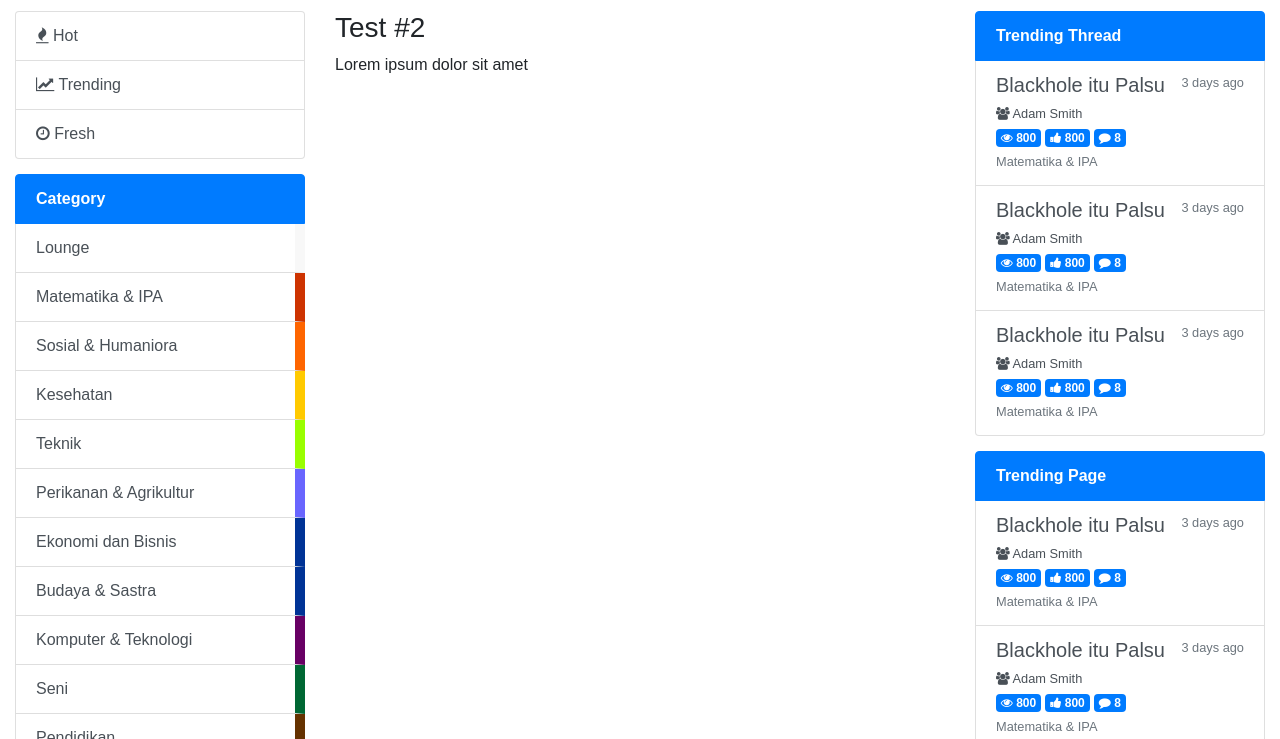
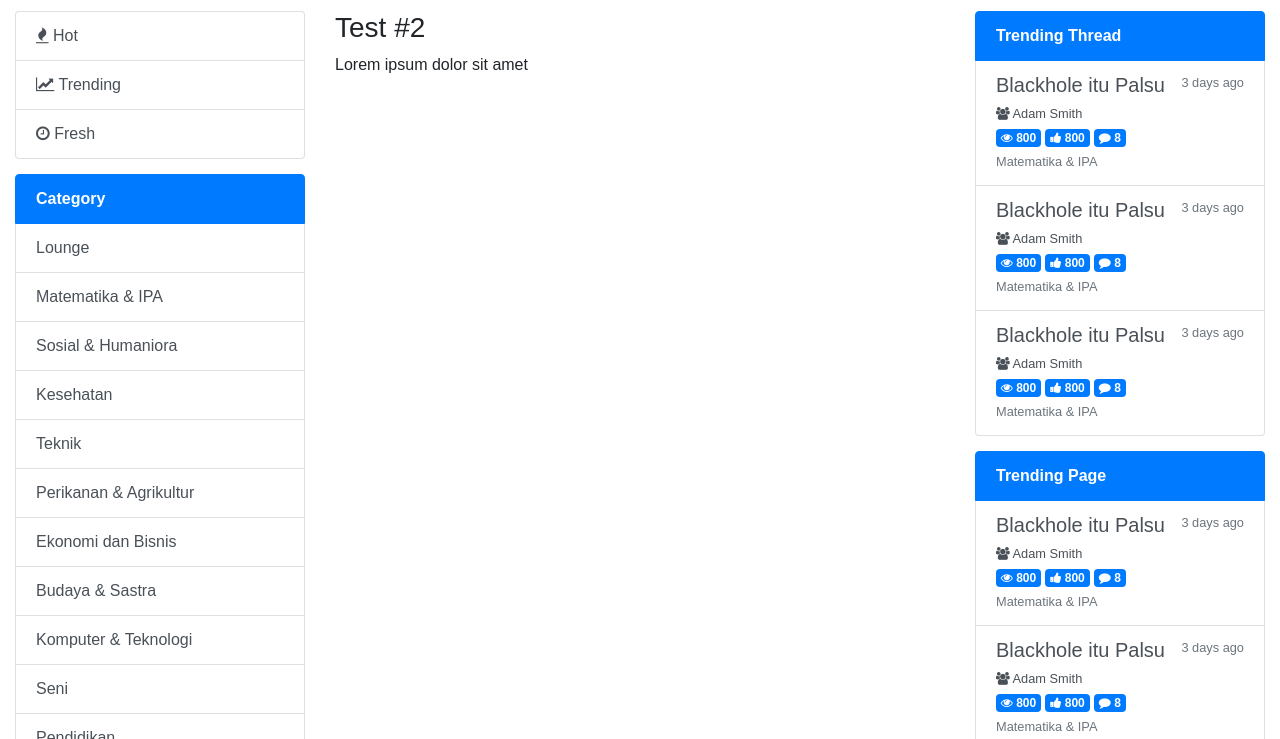
Before and after one commit to daimessdn/mongga-template, a plain HTML site: page index.html in a window 1280 px wide. Shown: the part 61-800 px from the top of the page. Drawn offline with nearby package versions, Linux system fonts and the light colour scheme; a web font is replaced by a local one.

Commit message:
removed category color on left

```diff
--- a/index.html
+++ b/index.html
@@ -75,58 +75,47 @@
 						<strong>Category</strong>
 					</a>
 					<a href="#" class="list-group-item
-									   list-group-item-action"
-								id="lounge">
+									   list-group-item-action">
 						Lounge
 					</a>
 					<a href="#" class="list-group-item
-									   list-group-item-action"
-								id="matipa">
+									   list-group-item-action"	>
 						Matematika & IPA
 					</a>
 					<a href="#" class="list-group-item
-									   list-group-item-action"
-								id="soshum">
+									   list-group-item-action">
 						Sosial & Humaniora
 					</a>
 					<a href="#" class="list-group-item
-									   list-group-item-action"
-								id="kesehatan">
+									   list-group-item-action">
 						Kesehatan
 					</a>
 					<a href="#" class="list-group-item
-									   list-group-item-action"
-								id="teknik">
+									   list-group-item-action">
 						Teknik
 					</a>
 					<a href="#" class="list-group-item
-									   list-group-item-action"
-								id="agkul">
+									   list-group-item-action">
 						Perikanan & Agrikultur
 					</a>
 					<a href="#" class="list-group-item
-									   list-group-item-action"
-								id="ekobis">
+									   list-group-item-action">
 						Ekonomi dan Bisnis
 					</a>
 					<a href="#" class="list-group-item
-									   list-group-item-action"
-								id="ekobis">
+									   list-group-item-action">
 						Budaya & Sastra
 					</a>
 					<a href="#" class="list-group-item
-									   list-group-item-action"
-								id="budsas">
+									   list-group-item-action">
 						Komputer & Teknologi
 					</a>
 					<a href="#" class="list-group-item
-									   list-group-item-action"
-								id="arts">
+									   list-group-item-action">
 						Seni
 					</a>
 					<a href="#" class="list-group-item
-									   list-group-item-action"
-								id="edu">
+									   list-group-item-action">
 						Pendidikan
 					</a>
 				</div>
--- a/style/main.css
+++ b/style/main.css
@@ -6,51 +6,18 @@ nav {
 	background-color: #f7f7f7;
 }
 
+.navbar {
+	position: sticky;
+	top: 0;
+	z-index: 5;
+}
+
+.col-md-3 {
+	position: sticky;
+	top: 0;
+	z-index: 4;
+}
+
 .col-md-3 .list-group {
 	margin-bottom: 15px;
 }
-
-/*label color on each category label*/
-#lounge {
-	border-right: 10px solid #f8f8f8;
-}
-
-#matipa {
-	border-right: 10px solid #cd3301;
-}
-
-#soshum {
-	border-right: 10px solid #fe6500;
-}
-
-#kesehatan {
-	border-right: 10px solid #ffca00;
-}
-
-#teknik {
-	border-right: 10px solid #99fe00;
-}
-
-#agkul {
-	border-right: 10px solid #6965fe;
-}
-
-#ekobis {
-	border-right: 10px solid #003396;
-}
-
-#budsas {
-	border-right: 10px solid #680064;
-}
-
-#tekno {
-	border-right: 10px solid #659a9a;
-}
-
-#arts {
-	border-right: 10px solid #006733;
-}
-
-#edu {
-	border-right: 10px solid #653200;
-}
```
